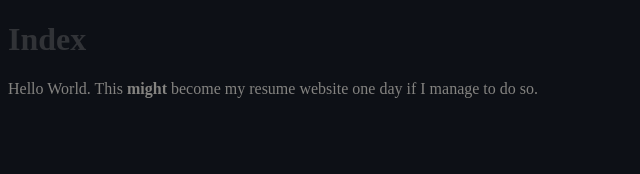
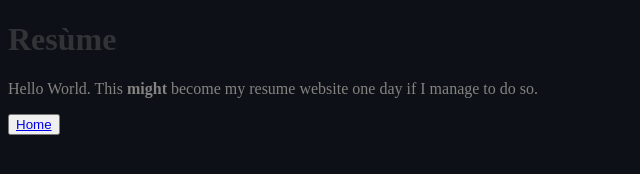
Before and after one commit to JoelvdBrink/index, a plain HTML site: page resume.html in a window 1280 px wide. Shown: the whole page, without its empty margins (0-640 px from the left). Drawn offline with Linux system fonts and the light colour scheme.

Commit message:
Created a Button

```diff
--- a/resume.html
+++ b/resume.html
@@ -5,10 +5,14 @@
         <link rel="stylesheet" href="styles.css" />
     </head>
     <body>
-        <h1>Index</h1>
+        <h1>Resùme</h1>
         <p>
             Hello World. This <strong>might</strong> become my resume website
             one day if I manage to do so.
         </p>
+
+        <button type="button">
+            <a href="index.html">Home</a>
+        </button>
     </body>
 </html>
```
Also changed, not shown: index.html (+4 -0 lines).
